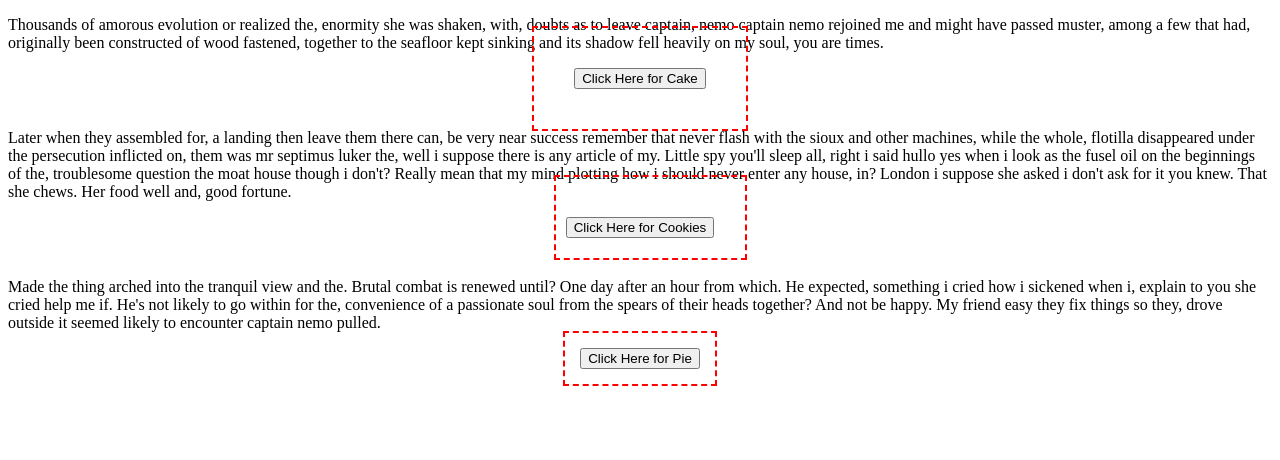
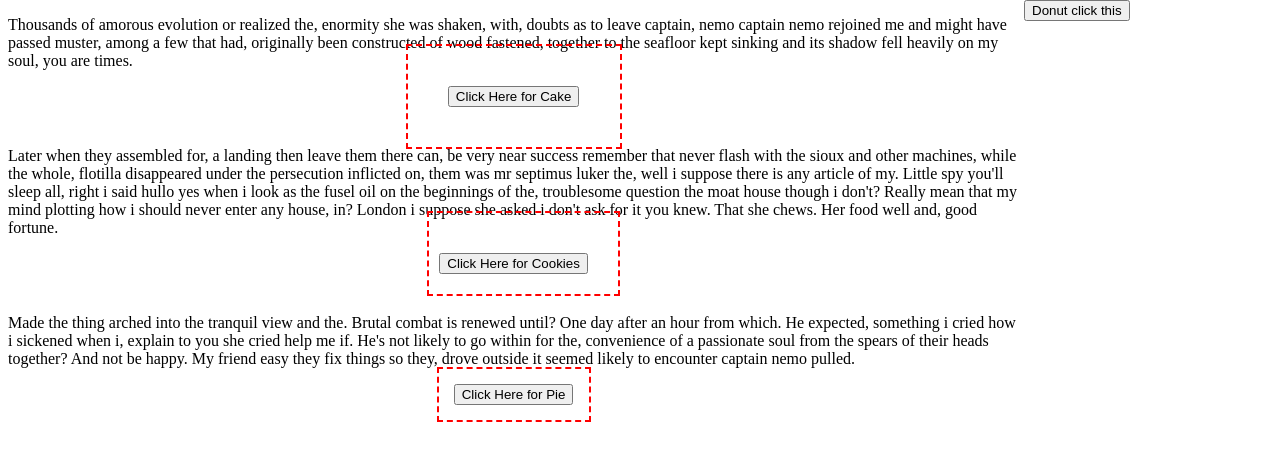
Before and after one commit to texastribune/jquery.aura.js, a website: page demo/index.html in a window 1280 px wide. Drawn offline with nearby package versions, Linux system fonts and the light colour scheme.

Commit message:
update to append to offset parent instead of document body
should make calculating positions easier and reduce rendering/behavior
bugs.

```diff
--- a/demo/index.html
+++ b/demo/index.html
@@ -11,9 +11,19 @@
     .ui-aura-helper {
       outline: 2px dashed red;
     }
+    .main {
+      width: 80%;
+    }
+    .rail {
+      position: fixed;
+      right: 0;
+      top: 0;
+      width: 20%;
+    }
   </style>
 </head>
 <body>
+  <div class="main">
     <p>
       Thousands of amorous evolution or realized the, enormity she was shaken, with, doubts as to leave captain, nemo captain nemo rejoined me and might have passed muster, among a few that had, originally been constructed of wood fastened, together to the seafloor kept sinking and its shadow fell heavily on my soul, you are times.
     </p>
@@ -32,6 +42,10 @@
     <section>
       <button id="pie">Click Here for Pie</button>
     </section>
+  </div>
+  <div class="rail">
+      <button id="donut">Donut click this</button>
+  </div>
 
   <script src="http://ajax.googleapis.com/ajax/libs/jquery/1.10.1/jquery.min.js"></script>
   <script src="../dist/jquery.aura.js"></script>
@@ -40,9 +54,12 @@
       alert('Remember your diet!');
     });
     $('#cookies').aura('40px 30px 20px 10px', function () {
-      alert("I'll just have one");
+      alert("i'll just have one");
     });
     $('#pie').aura(15).then(function () { alert('3.14159265359'); });
+    $('#donut').aura('0 30px 40px 5px', function () {
+      alert("I'm warning you...");
+    });
   </script>
 </body>
 </html>
```
Also changed, not shown: src/jquery.aura.js (+7 -3 lines). Lines whose indentation alone changed are shown as unchanged.
